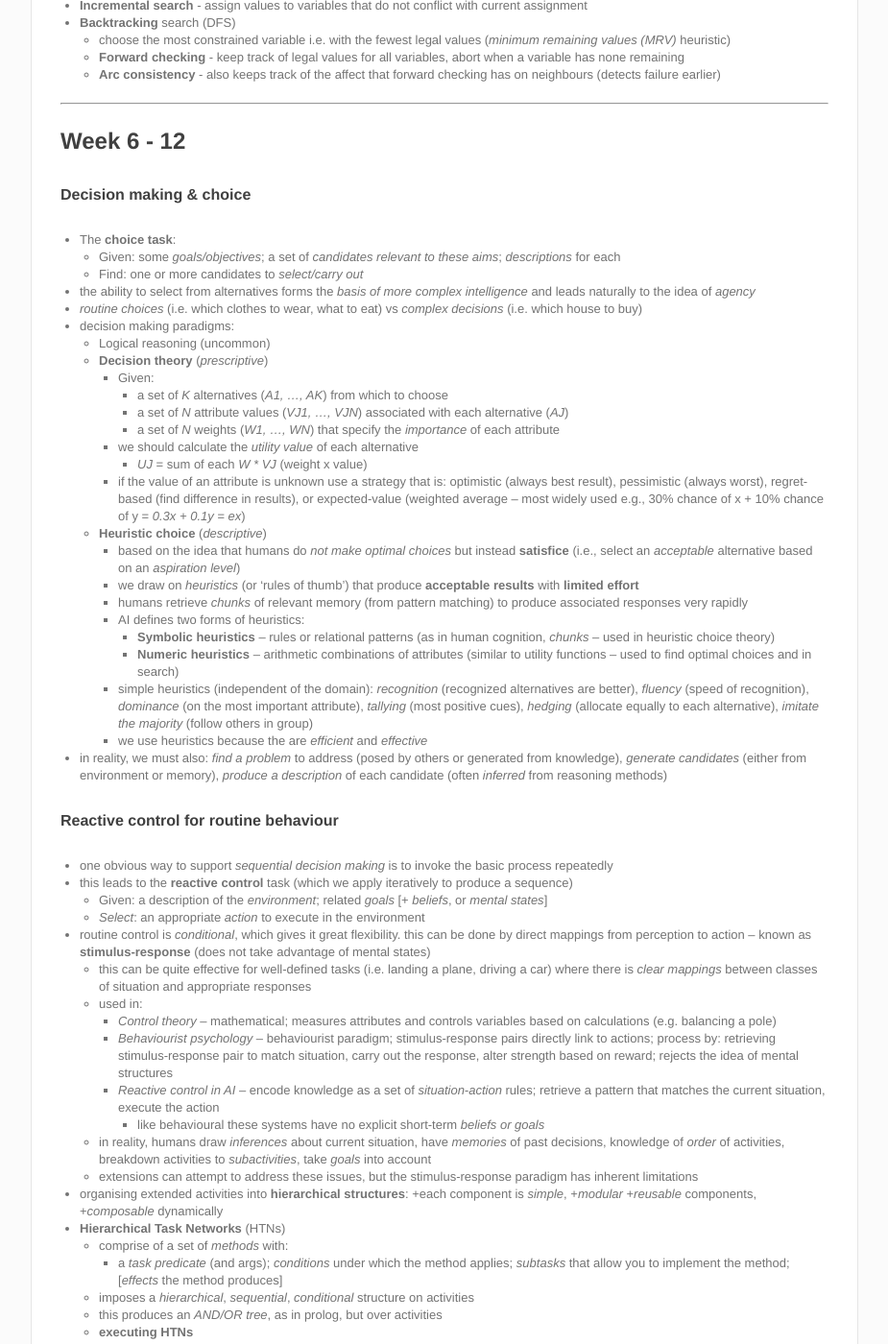
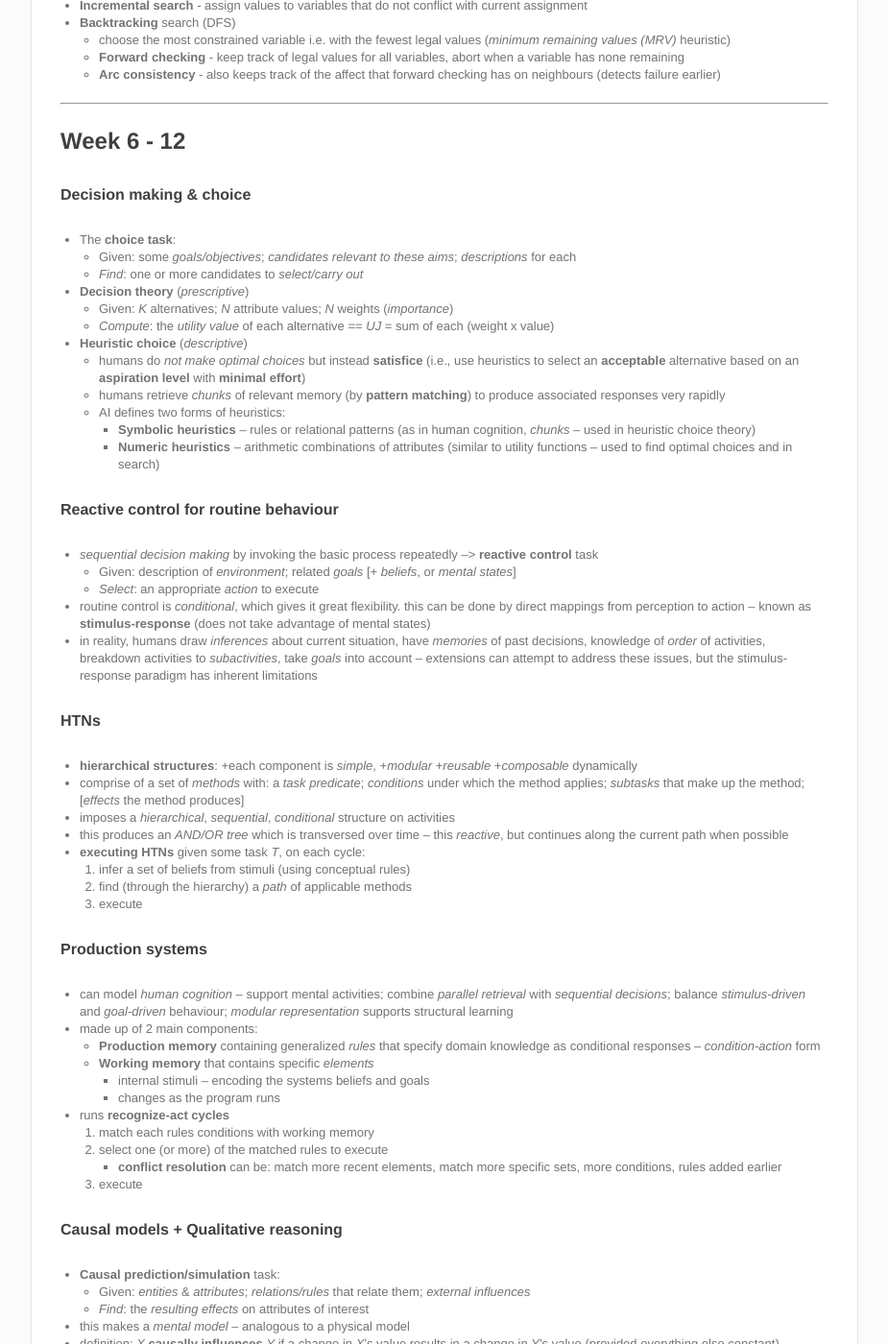
Before and after one commit to m-wild/mwild.me_archive, a Jekyll site: the page built from _posts/uni/2014-08-21-cs367-notes.md, in a window 1280 px wide and 1400 px high, scrolled down 1985 px. Shown: the whole window at 96% size, without its empty margins (177-1102 px from the left). Built offline with Jekyll 4.4.1, drawn with Linux system fonts in a browser that asks for light colours; Markdown is read by kramdown in place of the engine named in the settings; some of the changed text lies outside the part shown.

Commit message:
cs367 updates

````diff
--- a/_posts/uni/2014-08-21-cs367-notes.md
+++ b/_posts/uni/2014-08-21-cs367-notes.md
@@ -78,111 +78,68 @@ excerpt:
 
 ----
 ##Week 6 - 12
+
 ####Decision making & choice
 - The __choice task__:
-	- Given: some _goals/objectives_; a set of _candidates relevant to these aims_; _descriptions_ for each
-	- Find: one or more candidates to _select/carry out_
-- the ability to select from alternatives forms the _basis of more complex intelligence_ and leads naturally to the idea of _agency_
-- _routine choices_ (i.e. which clothes to wear, what to eat) vs _complex decisions_ (i.e. which house to buy)
-- decision making paradigms:
-	- Logical reasoning (uncommon)
-	- __Decision theory__ (_prescriptive_)
-		- Given:
-			- a set of _K_ alternatives (_A1, ..., AK_) from which to choose
-			- a set of _N_ attribute values (_VJ1, ..., VJN_) associated with each alternative (_AJ_)
-			- a set of _N_ weights (_W1, ..., WN_) that specify the _importance_ of each attribute
-		- we should calculate the _utility value_ of each alternative
-			- _UJ_ = sum of each _W * VJ_ (weight x value)
-		- if the value of an attribute is unknown use a strategy that is: optimistic (always best result), pessimistic (always worst), regret-based (find difference in results), or expected-value (weighted average -- most widely used e.g., 30% chance of x + 10% chance of y = _0.3x + 0.1y = ex_)
-	- __Heuristic choice__ (_descriptive_)
-		- based on the idea that humans do _not make optimal choices_ but instead __satisfice__ (i.e., select an _acceptable_ alternative based on an _aspiration level_)
-		- we draw on _heuristics_ (or 'rules of thumb') that produce __acceptable results__ with __limited effort__
-		- humans retrieve _chunks_ of relevant memory (from pattern matching) to produce associated responses very rapidly
-		- AI defines two forms of heuristics:
-			- __Symbolic heuristics__ -- rules or relational patterns (as in human cognition, _chunks_ -- used in heuristic choice theory)
-			- __Numeric heuristics__ -- arithmetic combinations of attributes (similar to utility functions -- used to find optimal choices and in search)
-		- simple heuristics (independent of the domain): _recognition_ (recognized alternatives are better), _fluency_ (speed of recognition), _dominance_ (on the most important attribute), _tallying_ (most positive cues), _hedging_ (allocate equally to each alternative), _imitate the majority_ (follow others in group)
-		- we use heuristics because the are _efficient_ and _effective_
-- in reality, we must also: _find a problem_ to address (posed by others or generated from knowledge), _generate candidates_ (either from environment or memory), _produce a description_ of each candidate (often _inferred_ from reasoning methods)
+	- Given: some _goals/objectives_; _candidates relevant to these aims_; _descriptions_ for each
+	- _Find_: one or more candidates to _select/carry out_
+- __Decision theory__ (_prescriptive_)
+	- Given: _K_ alternatives; _N_ attribute values; _N_ weights (_importance_)
+	- _Compute_: the _utility value_ of each alternative == _UJ_ = sum of each (weight x value)
+- __Heuristic choice__ (_descriptive_)
+	- humans do _not make optimal choices_ but instead __satisfice__ (i.e., use heuristics to select an __acceptable__ alternative based on an __aspiration level__ with __minimal effort__)
+	- humans retrieve _chunks_ of relevant memory (by __pattern matching__) to produce associated responses very rapidly
+	- AI defines two forms of heuristics:
+		- __Symbolic heuristics__ -- rules or relational patterns (as in human cognition, _chunks_ -- used in heuristic choice theory)
+		- __Numeric heuristics__ -- arithmetic combinations of attributes (similar to utility functions -- used to find optimal choices and in search)
 
 ####Reactive control for routine behaviour
-- one obvious way to support _sequential decision making_ is to invoke the basic process repeatedly
-- this leads to the __reactive control__ task (which we apply iteratively to produce a sequence)
-	- Given: a description of the _environment_; related _goals_ [+ _beliefs_, or _mental states_]
-	- _Select_: an appropriate _action_ to execute in the environment
+- _sequential decision making_ by invoking the basic process repeatedly --> __reactive control__ task
+	- Given: description of _environment_; related _goals_ [+ _beliefs_, or _mental states_]
+	- _Select_: an appropriate _action_ to execute
 - routine control is _conditional_, which gives it great flexibility. this can be done by direct mappings from perception to action -- known as __stimulus-response__ (does not take advantage of mental states)
-	- this can be quite effective for well-defined tasks (i.e. landing a plane, driving a car) where there is _clear mappings_ between classes of situation and appropriate responses
-	- used in:
-		- _Control theory_ -- mathematical; measures attributes and controls variables based on calculations (e.g. balancing a pole)
-		- _Behaviourist psychology_ -- behaviourist paradigm; stimulus-response pairs directly link to actions; process by: retrieving stimulus-response pair to match situation, carry out the response, alter strength based on reward; rejects the idea of mental structures
-		- _Reactive control in AI_ -- encode knowledge as a set of _situation-action_ rules; retrieve a pattern that matches the current situation, execute the action
-			- like behavioural these systems have no explicit short-term _beliefs or goals_
-	- in reality, humans draw _inferences_ about current situation, have _memories_ of past decisions, knowledge of _order_ of activities, breakdown activities to _subactivities_, take _goals_ into account
-	- extensions can attempt to address these issues, but the stimulus-response paradigm has inherent limitations
-- organising extended activities into __hierarchical structures__: +each component is _simple_, +_modular_ +_reusable_ components, +_composable_ dynamically
-- __Hierarchical Task Networks__ (HTNs)
-	- comprise of a set of _methods_ with:
-		- a _task predicate_ (and args); _conditions_ under which the method applies; _subtasks_ that allow you to implement the method; [_effects_ the method produces]
-	- imposes a _hierarchical_, _sequential_, _conditional_ structure on activities
-	- this produces an _AND/OR tree_, as in prolog, but over activities
-	- __executing HTNs__
-		- given some task _T_, on each cycle:
-			- infer a set of beliefs from stimuli (using conceptual rules)
-			- find (through the hierarchy) a _path_ of applicable methods
-			- execute
-		- traverses the AND/OR tree over time -- this _reactive_, but continues along the current path when possible
-	- -complex syntax (hard to build and maintain) -require a domain expert to manually enter the knowledge, -learning HTNs slower than learning classification
+- in reality, humans draw _inferences_ about current situation, have _memories_ of past decisions, knowledge of _order_ of activities, breakdown activities to _subactivities_, take _goals_ into account -- extensions can attempt to address these issues, but the stimulus-response paradigm has inherent limitations
+
+####HTNs
+- __hierarchical structures__: +each component is _simple_, +_modular_ +_reusable_ +_composable_ dynamically
+- comprise of a set of _methods_ with: a _task predicate_; _conditions_ under which the method applies; _subtasks_ that make up the method; [_effects_ the method produces]
+- imposes a _hierarchical_, _sequential_, _conditional_ structure on activities
+- this produces an _AND/OR tree_ which is transversed over time -- this _reactive_, but continues along the current path when possible
+- __executing HTNs__ given some task _T_, on each cycle:
+	1. infer a set of beliefs from stimuli (using conceptual rules)
+	2. find (through the hierarchy) a _path_ of applicable methods
+	3. execute
 
 ####Production systems
-- the _production system_ paradigm incorporates _internal_ perceptions and actions -- cognition as _conditional mental action_
-- often used to model high-level cognition in people
-	- support mental activities that make humans unique
-	- combine _parallel retrieval_ with _sequential decisions_
-	- balance _stimulus-driven_ and _goal-driven_ behaviour
-	- analysis for symbolic tasks
-	- _modular representation_ supports structural learning
-- made up of 2 main components
-	- _Production memory_ containing generalized _rules_ that specify domain knowledge as conditional responses
-		- similar to stimulus-response pairs
-		- _condition_ side (with conditions that must match working memory)
-		- _action_ sides (one or more actions that alter memory or the world)
-	- _Working memory_ that contains specific _elements_
+- can model _human cognition_ -- support mental activities; combine _parallel retrieval_ with _sequential decisions_; balance _stimulus-driven_ and _goal-driven_ behaviour; _modular representation_ supports structural learning
+- made up of 2 main components:
+	- __Production memory__ containing generalized _rules_ that specify domain knowledge as conditional responses -- _condition-action_ form
+	- __Working memory__ that contains specific _elements_
 		- internal stimuli -- encoding the systems beliefs and goals
 		- changes as the program runs
-- can achieve the same effects as HTNs by adding 'tasks' to working memory that lead to other rule match on later cycles
-- executes with successive _recognize-act cycles_
-	- match each rules conditions with working memory
-	- select one (or more) of the matched rules to execute
-		- _conflict resolution_ can be: match more recent elements, match more specific sets, more conditions, rules added earlier. this can lead to differing behaviour in the same situation
-	- execute the actions
-- _forward chaining_ of rules can produce results that they could not in isolation
+- runs __recognize-act cycles__
+	1. match each rules conditions with working memory
+	2. select one (or more) of the matched rules to execute
+		- __conflict resolution__ can be: match more recent elements, match more specific sets, more conditions, rules added earlier
+	3. execute
 
 ####Causal models + Qualitative reasoning
-- _Causal prediction/simulation_ task:
-	- Given: a set of _entities_ and associated _attributes_, a set of _relations/rules_ that relate them, a set of _external influences_
+- __Causal prediction/simulation__ task:
+	- Given: _entities_ & _attributes_; _relations/rules_ that relate them; _external influences_
 	- _Find_: the _resulting effects_ on attributes of interest
-- this makes a _mental model_ -- analogous to a physical model, but are _internal_ structures
-- definition: _X_ __causally influences__ _Y_ if a change in _X_'s value results in a change in _Y_'s value (provided that other variables are held constant)
-- n.b. this does not mean that _X_ is the only causal influence on _Y_
-- e.g.
+- this makes a _mental model_ -- analogous to a physical model
+- definition: _X_ __causally influences__ _Y_ if a change in _X_'s value results in a change in _Y_'s value (provided everything else constant)
+- this does _not_ infer _causality_
 
 ```
-gas_tax         +gas_price
-oil_production  -gas_price
-
-gas_price  -traffic
-tolls      -traffic
-
-traffic  +pollution  +lung_disease
+oil_production  --gas_price  --traffic  ++pollution  ++lung_disease
 ```
 
-- definition: _X_ causally influences _Y_ in a __dynamic manner__ if a change in _X_ results in a change in _Y_'s _derivative wrt time_
-- qualitative but dynamic causal model to generate __Qualitative Envisionments__
+- use a qualitative but dynamic causal model to generate __Qualitative Envisionments__
 	- include: initial qualitative state, set of possible qualitative _successor states_, set of _transitions_
 	- envisionment encodes the set of _possible_ trajectories
 	- _nondeterministic_ because they abstract details
 	- -multiple influences can cause weak predictions, -difficult to visualize and interpret
-
 
 ####Explanations
 - __explanation generation__ task:
@@ -325,6 +282,7 @@ good_mood(john) :- /** observation to explain **/
 ####Concept learning
 - the __inductive hypothesis__ is that any hypothesis found to approximate the target function well over _sufficiently large_ set of training data will also approximate well over _unobserved_ examples
 - the __inductive bias__ of an algorithm is a set of assumptions that an algorithm uses to predict outputs for data it has not seen.
+- the assumptions that must be added to the observed data to transform the algorithm's outputs into logical deductions.
 - concept learning can be seen as search
 - General-to-Specific partial ordering of hypotheses can be used to organize search
 - Find-S and Candidate-Elimination algorithms
````
Also changed, not shown: other parts of _posts/uni/2014-08-21-cs367-notes.md (+1 -1 lines).
